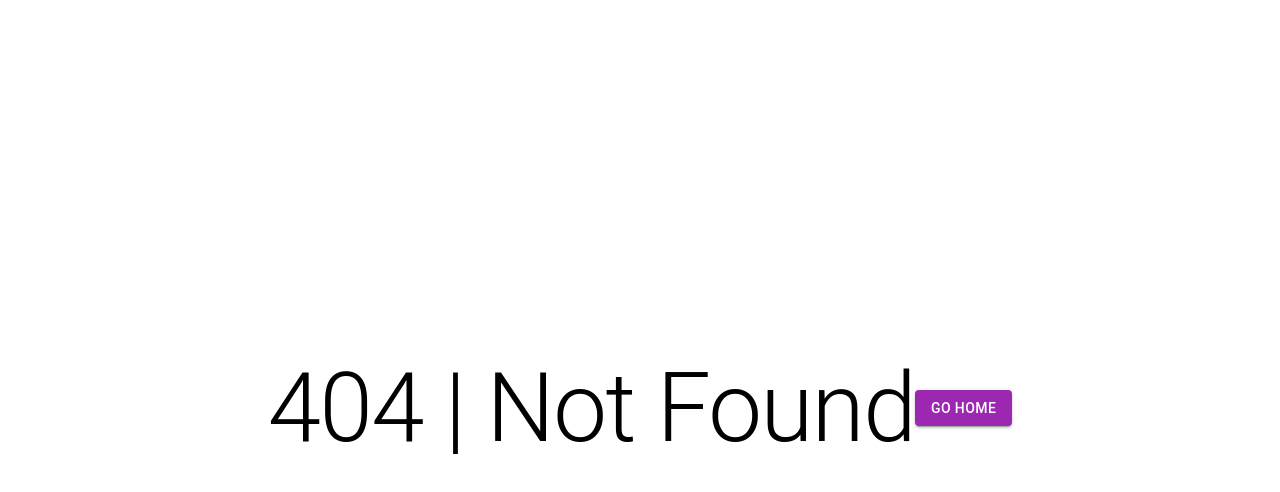
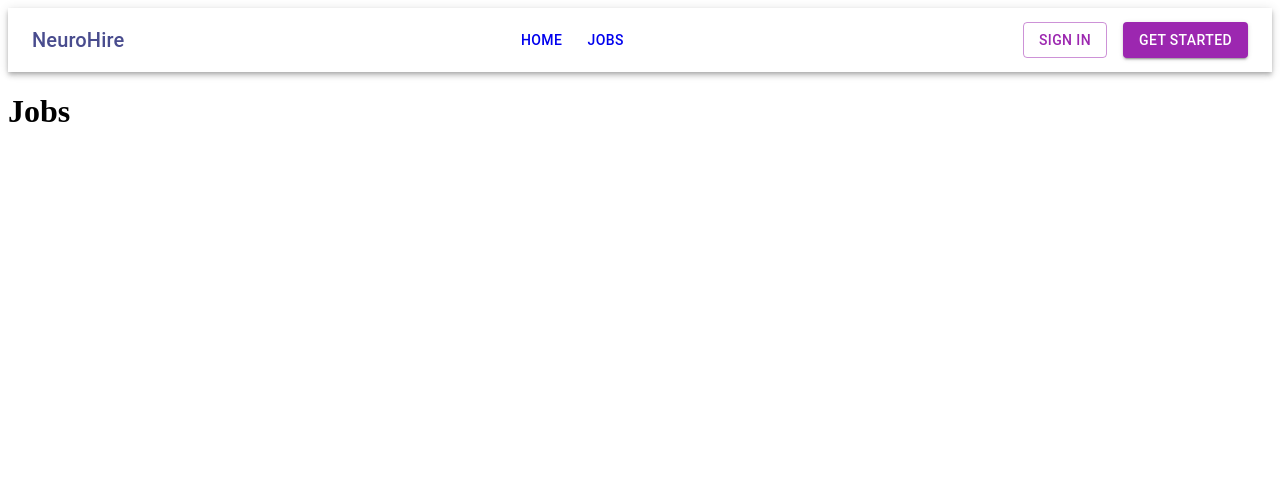
Before and after one commit to Himindu-Kularathne/neuro-hire, a React (Vite) app in the folder web/neurohire/: page /jobs/owned in a window 1280 px wide. Before the commit this address had no page. Shown: the top 492 px of the page. Built offline with nearby package versions, Linux system fonts and the light colour scheme.

Commit message:
Add jobs view route and import in view index

```diff
--- a/web/neurohire/src/routes.ts
+++ b/web/neurohire/src/routes.ts
@@ -27,6 +27,13 @@ export const routes: RouteObjectWithRole[] = [
     element: React.createElement(View.homeView),
     allowRoles: [],
   },
+  {
+    path: "/jobs/owned",
+    text: "Jobs",
+    icon: undefined,
+    element: React.createElement(View.jobsView),
+    allowRoles: [],
+  },
 ];
 
 export const getActiveRoutes = (
--- a/web/neurohire/src/view/index.tsx
+++ b/web/neurohire/src/view/index.tsx
@@ -3,9 +3,11 @@ import {lazy} from 'react';
 
 const firstView = lazy(() => import('./first-view'));
 const homeView = lazy(() => import('./home-view'));
+const jobsView = lazy(() => import('./jobs-view'));
 
 
 export const View = {
     firstView,
-    homeView
+    homeView,
+    jobsView
 };
```
